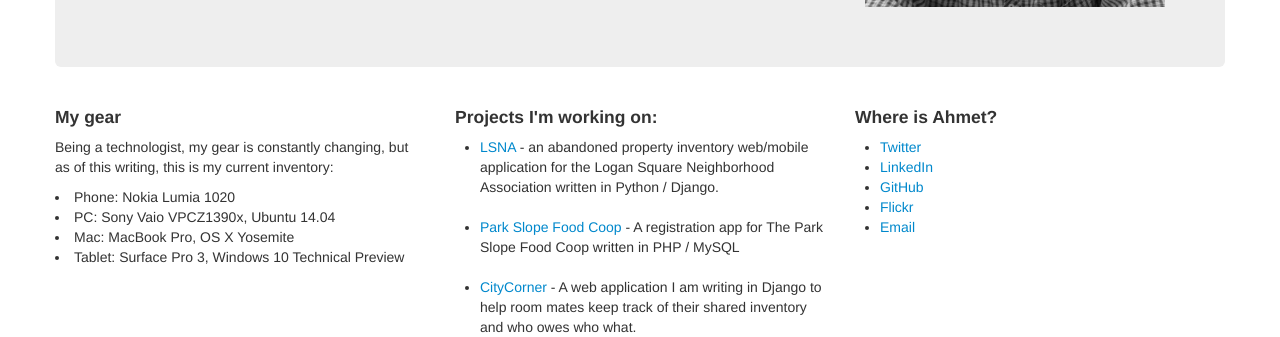
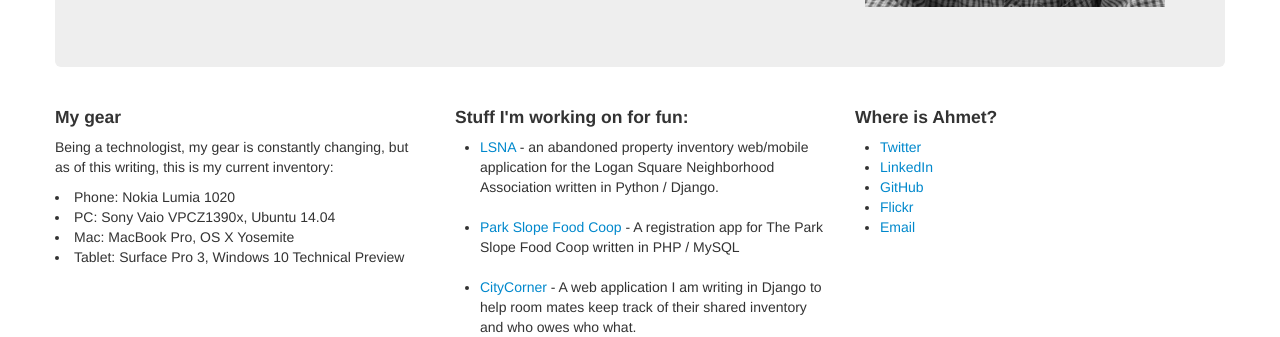
Before and after one commit to aarsan/progger.com, a Django app: page / in a window 1280 px wide. Shown: the part 426-763 px from the top of the page. Run offline with Django 3.2, Linux system fonts and the light colour scheme; some libraries are stand-ins or nearby versions.

Commit message:
changed verbiage

```diff
--- a/progger/templates/progger/index.html
+++ b/progger/templates/progger/index.html
@@ -68,7 +68,7 @@
             <li>Tablet: Surface Pro 3, Windows 10 Technical Preview</li>
         </div>
         <div class="span4">
-          <h4>Projects I'm working on:</h4>
+          <h4>Stuff I'm working on for fun:</h4>
             <ul>
               <li><a href="http://www.lsna.net/">LSNA</a> - an abandoned property inventory web/mobile application for the Logan Square Neighborhood Association written in Python / Django.</li></br>
               <li><a href="http://foodcoop.com">Park Slope Food Coop</a> - A registration app for The Park Slope Food Coop written in PHP / MySQL</li></br>
```
